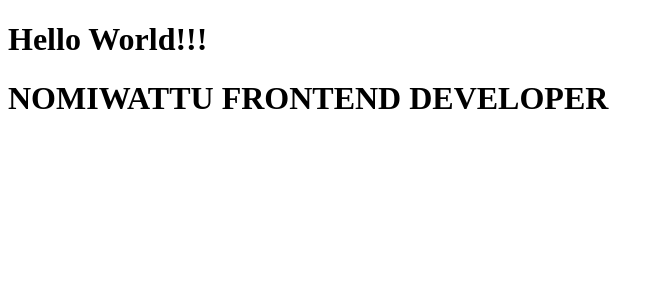
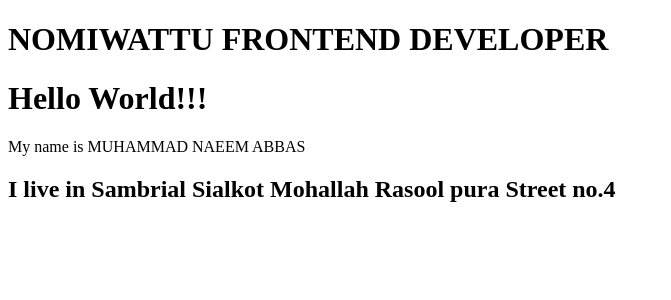
Before and after one commit to Naeemwattu/React-Tutorial, a React (Create React App) app in the folder 5.helloworld/: page / in a window 1280 px wide. Shown: the top 300 px of the page, without its empty margins (0-671 px from the left). Built offline with nearby package versions, Linux system fonts and the light colour scheme.

Commit message:
render multiple element

```diff
--- a/5.helloworld/src/index.js
+++ b/5.helloworld/src/index.js
@@ -1,11 +1,10 @@
 import React from "react";
-import { createElement } from "react";
 // var React = require("react");
 
 import ReactDOM from "react-dom"
 // var ReactDOM = require("react-dom");
 
-// ReactDOM.render(<h1> Hello World!!! </h1>, document.getElementById('root'));
+ReactDOM.render(<h1> Hello World!!! </h1>, document.getElementById('root'));
 
 
 // BABEL CONVERT THE CODE
@@ -21,3 +20,26 @@ ReactDOM.render(React.createElement("h1",
 var h1 = document.createElement('h1');
 h1.innerHTML = "NOMIWATTU FRONTEND DEVELOPER";
 document.getElementById('root').appendChild(h1);
+
+
+
+
+
+//6.. How to Render Multiple Elements inside ReactDOM.render() in ReactJS
+// In React v16 its possible for render()
+// to return an array of an element
+
+ReactDOM.render(
+  <div>
+  <h1> Hello Dear!!! </h1>
+  <p>My name is MUHAMMAD NAEEM ABBAS</p>
+  </div>
+  , document.getElementById('root'));
+
+  ReactDOM.render(
+    [
+      <h1> Hello World!!! </h1>,
+      <p>My name is MUHAMMAD NAEEM ABBAS</p>,
+      <h2>I live in Sambrial Sialkot Mohallah Rasool pura Street no.4</h2>
+    ]
+    , document.getElementById('root'));
```
